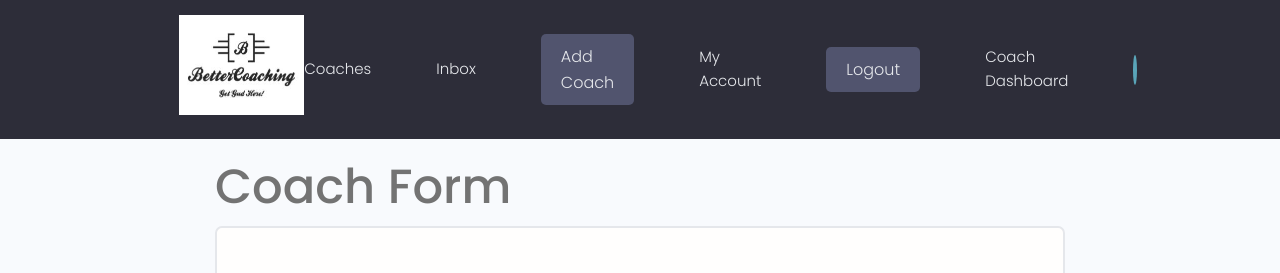
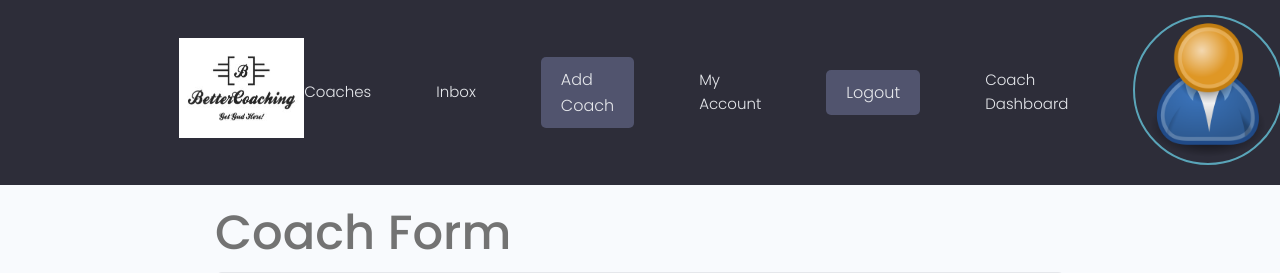
Before and after one commit to TrintinAffleck/BetterCoaching, a Django app: page /add-coach/ in a window 1280 px wide. Shown: the top 273 px of the page. Run offline with Django 4.2, Linux system fonts and the light colour scheme; a user stored in the database is signed in; data comes from the database, SQL or seed files in the repository; some libraries are stand-ins or nearby versions.

Commit message:
avatar size

```diff
--- a/templates/nav-bar.html
+++ b/templates/nav-bar.html
@@ -33,7 +33,7 @@
           <li class="header__menuItem"><a href="{% url 'update-coach' %}">Coach Dashboard</a></li>
           {% endif %}
           {% if user.profile.profile_img %}
-          <li class="header__menuItem"><a class="avatar avatar--x1">
+          <li class="header__menuItem"><a class="avatar avatar--lg">
           <img src="{{user.profile.profile_img.url}}" alt="avatar thumbnail" />
           </a></li>
           {% endif %}
```
